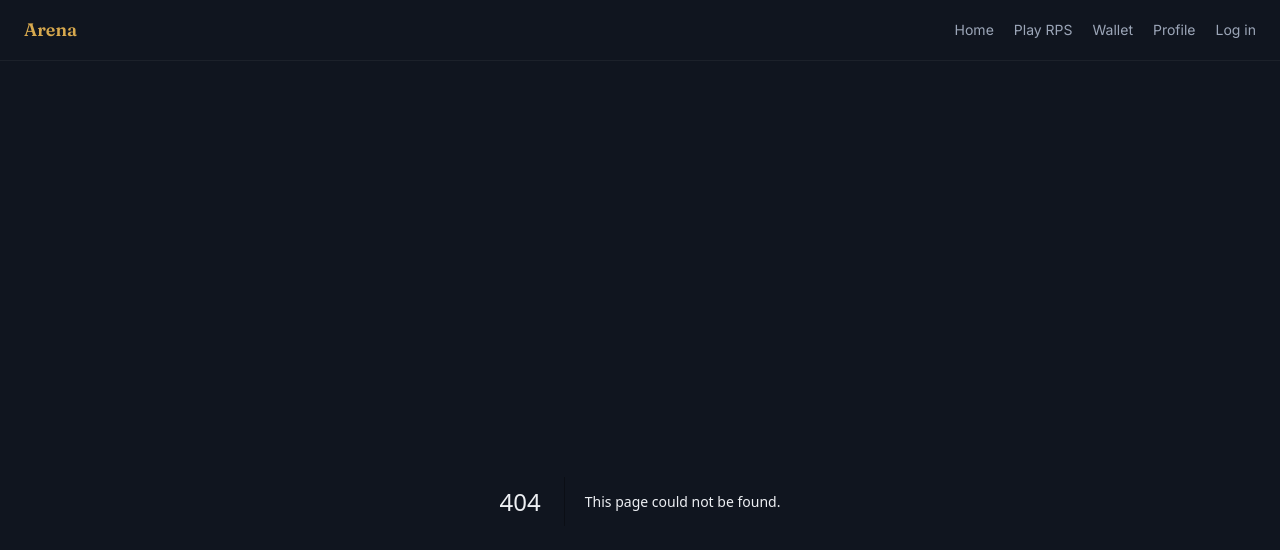
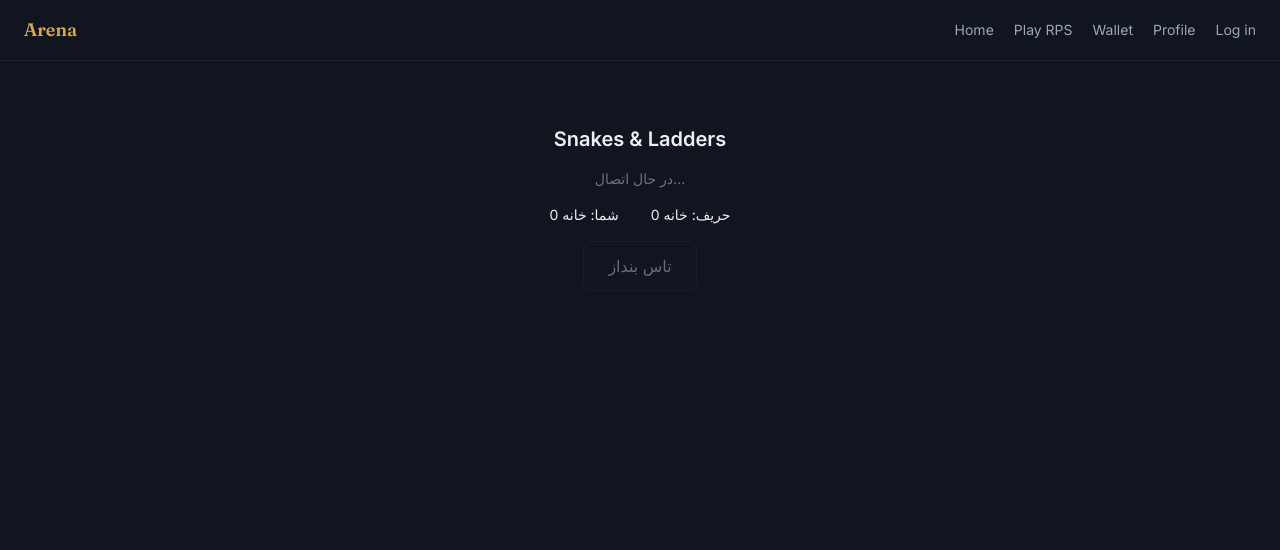
Before and after one commit to javad136999/game-arena, a Next.js app: page /games/snake_ladder in a window 1280 px wide. Before the commit this address had no page. Shown: the top 550 px of the page. Built offline with nearby package versions, Linux system fonts and the light colour scheme; no server answers.

Commit message:
Add poker game (2-4 players)

```diff
--- /dev/null
+++ b/app/games/snake_ladder/page.tsx
@@ -0,0 +1,124 @@
+"use client";
+
+// app/games/snake_ladder/page.tsx
+//
+// Simplest of the games so far: no Edge Function needed, everything goes
+// through the roll_dice() RPC (same pattern as submit_move for RPS) since
+// the rules are simple and there's no hidden information to protect — the
+// board is publicly readable, just like matches/chess_games.
+
+import { useEffect, useState } from "react";
+import { supabase } from "@/lib/supabase/client";
+
+type BoardState = {
+  positions: Record<string, number>;
+  turn_order: string[];
+  current_turn: string | null;
+  last_roll: number | null;
+  status: "active" | "finished";
+};
+
+const STAKE = 0; // wired to 0 until the payment decision from README §5 is resolved
+
+export default function SnakeLadderPage() {
+  const [userId, setUserId] = useState<string | null>(null);
+  const [matchId, setMatchId] = useState<string | null>(null);
+  const [board, setBoard] = useState<BoardState | null>(null);
+  const [status, setStatus] = useState("در حال اتصال...");
+  const [error, setError] = useState<string | null>(null);
+  const [rolling, setRolling] = useState(false);
+
+  useEffect(() => {
+    let cancelled = false;
+    (async () => {
+      const {
+        data: { user },
+      } = await supabase.auth.getUser();
+      if (!user || cancelled) return;
+      setUserId(user.id);
+
+      setStatus("در حال پیدا کردن حریف...");
+      const { data: id, error } = await supabase.rpc("find_or_create_match", {
+        p_game_type: "snake_ladder",
+        p_stake: STAKE,
+      });
+      if (error || cancelled) {
+        setStatus("خطا در matchmaking: " + error?.message);
+        return;
+      }
+      setMatchId(id as string);
+    })();
+    return () => {
+      cancelled = true;
+    };
+  }, []);
+
+  useEffect(() => {
+    if (!matchId) return;
+    setStatus("در انتظار حریف...");
+
+    const fetchInitial = async () => {
+      const { data } = await supabase.from("snake_ladder_games").select("*").eq("match_id", matchId).maybeSingle();
+      if (data) setBoard(data as BoardState);
+    };
+    fetchInitial();
+
+    const channel = supabase
+      .channel(`sl-${matchId}`)
+      .on(
+        "postgres_changes",
+        { event: "*", schema: "public", table: "snake_ladder_games", filter: `match_id=eq.${matchId}` },
+        (payload) => setBoard(payload.new as BoardState)
+      )
+      .subscribe();
+
+    return () => {
+      supabase.removeChannel(channel);
+    };
+  }, [matchId]);
+
+  useEffect(() => {
+    if (!board) return;
+    if (board.status === "finished") {
+      setStatus(board.current_turn === null ? "بازی تمام شد" : "بازی تمام شد");
+    } else {
+      setStatus(board.current_turn === userId ? "نوبت توئه — تاس بنداز" : "نوبت حریف");
+    }
+  }, [board, userId]);
+
+  const roll = async () => {
+    setError(null);
+    setRolling(true);
+    const { data, error } = await supabase.rpc("roll_dice", { p_match_id: matchId });
+    setRolling(false);
+    if (error) setError(error.message);
+    else if (data?.winner) setStatus(data.winner === userId ? "بردی! 🏆" : "باختی");
+  };
+
+  const myPos = board && userId ? board.positions[userId] ?? 0 : 0;
+  const oppId = board?.turn_order.find((id) => id !== userId);
+  const oppPos = board && oppId ? board.positions[oppId] ?? 0 : 0;
+
+  return (
+    <div className="flex flex-col items-center gap-4 p-6">
+      <h1 className="text-xl font-bold">Snakes &amp; Ladders</h1>
+      <p className="text-sm text-gray-500">{status}</p>
+      {error && <p className="text-xs text-red-500">{error}</p>}
+
+      <div className="flex gap-8 text-sm">
+        <p>شما: خانه {myPos}</p>
+        <p>حریف: خانه {oppPos}</p>
+      </div>
+
+      {board?.last_roll && <p className="text-2xl">🎲 {board.last_roll}</p>}
+
+      <button
+        onClick={roll}
+        disabled={rolling || board?.status === "finished" || board?.current_turn !== userId}
+        className="rounded-lg border border-white/10 px-6 py-3 disabled:opacity-40"
+      >
+        {rolling ? "..." : "تاس بنداز"}
+      </button>
+    </div>
+  );
+}
```
